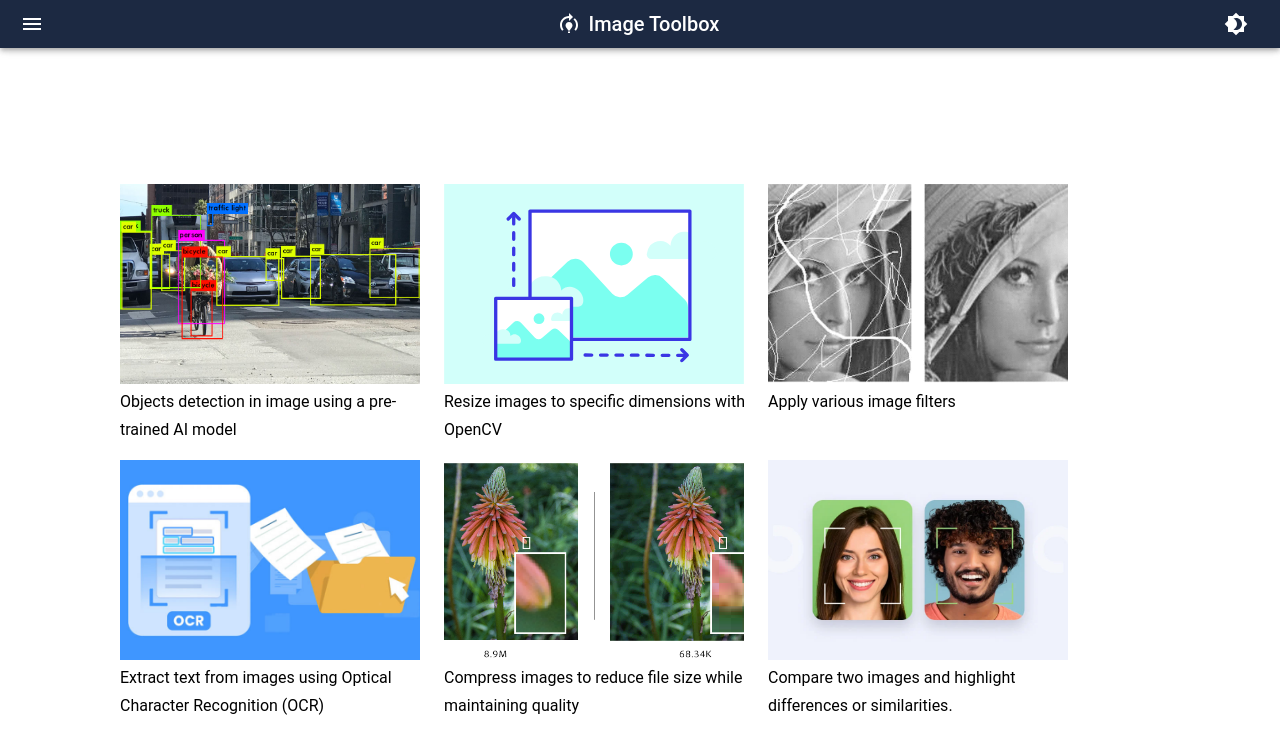
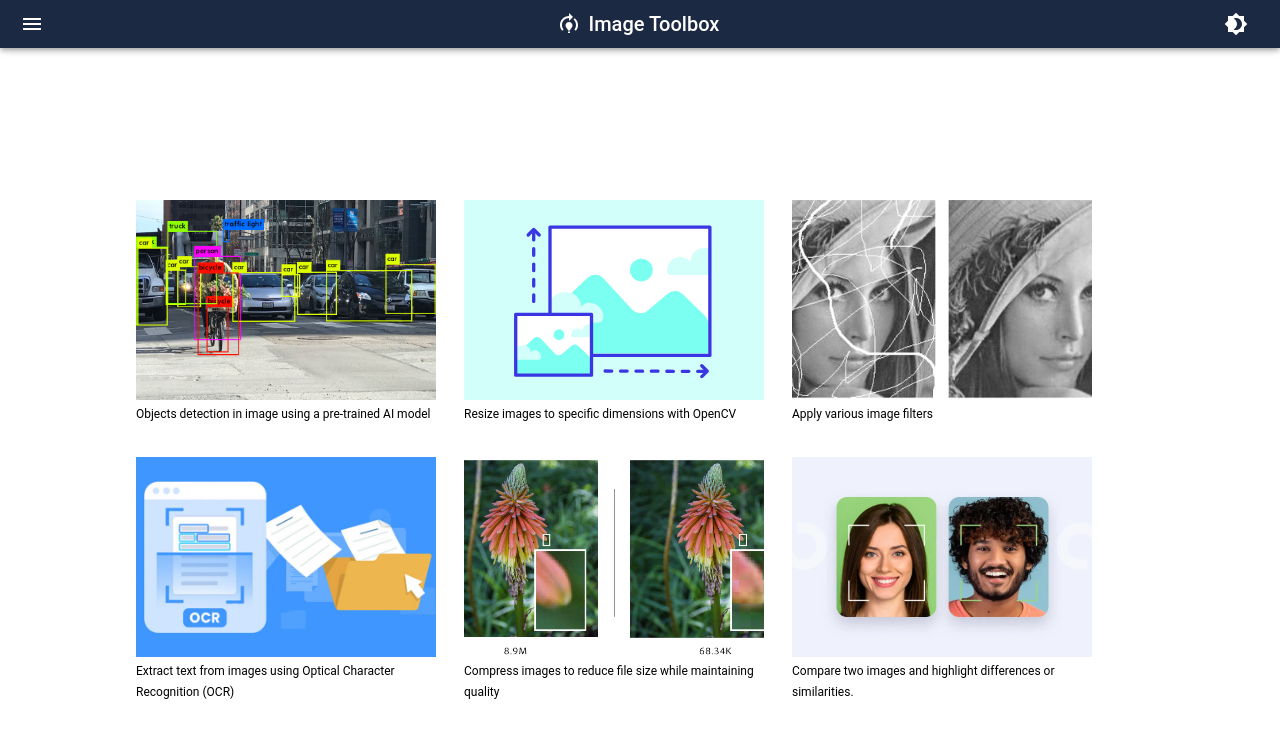
Before and after one commit to iv4n-ga6l/Image-Toolbox-Frontend, a React (Create React App) app: page / in a window 1280 px wide. Shown: the top 754 px of the page. Built offline with nearby package versions, Linux system fonts and the light colour scheme.

Commit message:
little change

```diff
--- a/src/pages/Home.js
+++ b/src/pages/Home.js
@@ -9,31 +9,31 @@ import ComparisonImg from '../assets/comparison-image.webp'
 
 const Home = () => {
     return (
-        <Grid container sx={{ marginBottom: 30, mx: 10, marginTop: 10 }} spacing={2}>
-            <Grid item xs={12} md={3} lg={3}>
+        <Grid container sx={{ marginBottom: 30, mx: 10, marginTop: 10 }} spacing={4}>
+            <Grid item xs={12} md={12} lg={3}>
                 <img src={ObjDetImg} style={{ width: '300px', height: '200px', objectFit: 'cover' }} />
-                <Typography variant="subtitle1" >Objects detection in image using a pre-trained AI model</Typography>
+                <Typography fontSize={12} variant="subtitle1" >Objects detection in image using a pre-trained AI model</Typography>
             </Grid>
-            <Grid item xs={12} md={3} lg={3}>
+            <Grid item xs={12} md={12} lg={3}>
                 <img src={ResizeImg} style={{ width: '300px', height: '200px', objectFit: 'cover' }} />
-                <Typography variant="subtitle1">Resize images to specific dimensions with OpenCV</Typography>
+                <Typography fontSize={12} variant="subtitle1">Resize images to specific dimensions with OpenCV</Typography>
             </Grid>
-            <Grid item xs={12} md={6} lg={6}>
+            <Grid item xs={12} md={12} lg={6}>
                 <img src={FilteringImg} style={{ width: '300px', height: '200px', objectFit: 'cover' }} />
-                <Typography variant="subtitle1">Apply various image filters</Typography>
+                <Typography fontSize={12} variant="subtitle1">Apply various image filters</Typography>
             </Grid>
 
-            <Grid item xs={12} md={3} lg={3}>
+            <Grid item xs={12} md={12} lg={3}>
                 <img src={TextExtractImg} style={{ width: '300px', height: '200px', objectFit: 'cover' }} />
-                <Typography variant="subtitle1">Extract text from images using Optical Character Recognition (OCR)</Typography>
+                <Typography fontSize={12} variant="subtitle1">Extract text from images using Optical Character Recognition (OCR)</Typography>
             </Grid>
-            <Grid item xs={12} md={3} lg={3}>
+            <Grid item xs={12} md={12} lg={3}>
                 <img src={CompressionImg} style={{ width: '300px', height: '200px', objectFit: 'cover' }} />
-                <Typography variant="subtitle1">Compress images to reduce file size while maintaining quality</Typography>
+                <Typography fontSize={12} variant="subtitle1">Compress images to reduce file size while maintaining quality</Typography>
             </Grid>
-            <Grid item xs={12} md={3} lg={3}>
+            <Grid item xs={12} md={12} lg={3}>
                 <img src={ComparisonImg} style={{ width: '300px', height: '200px', objectFit: 'cover' }} />
-                <Typography variant="subtitle1">Compare two images and highlight differences or similarities.</Typography>
+                <Typography fontSize={12} variant="subtitle1">Compare two images and highlight differences or similarities.</Typography>
             </Grid>
         </Grid>
     )
```
